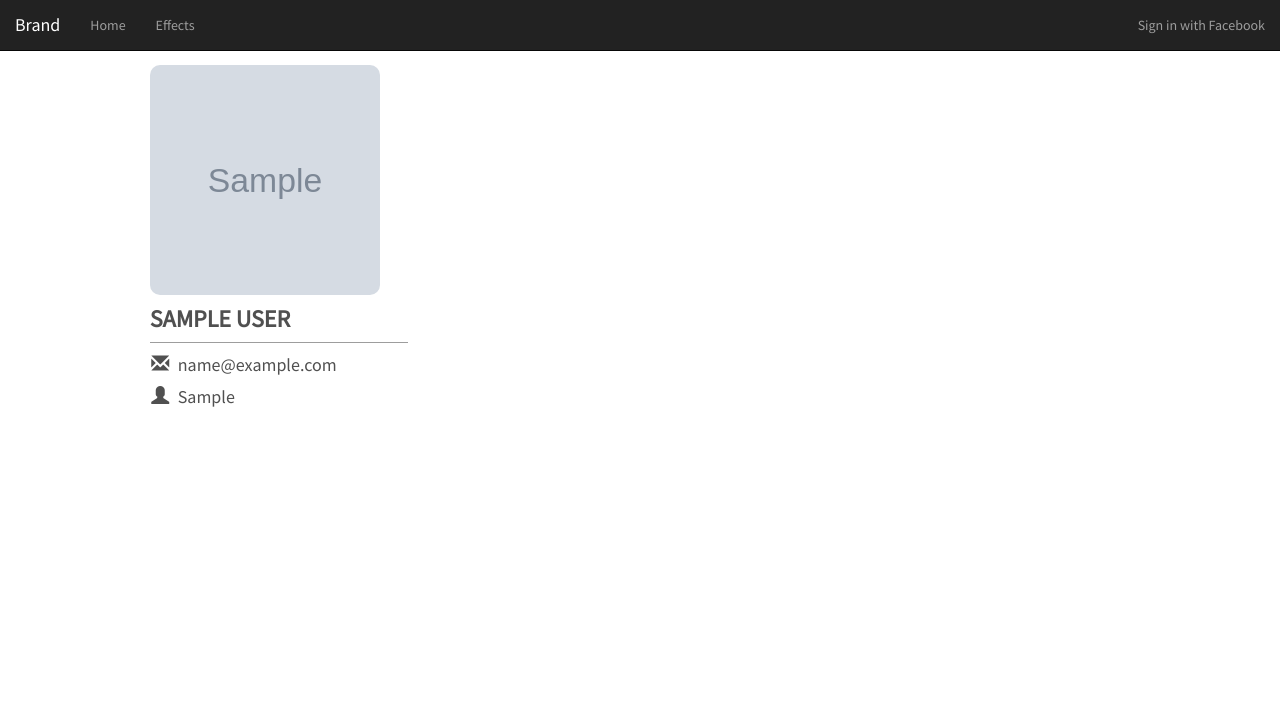
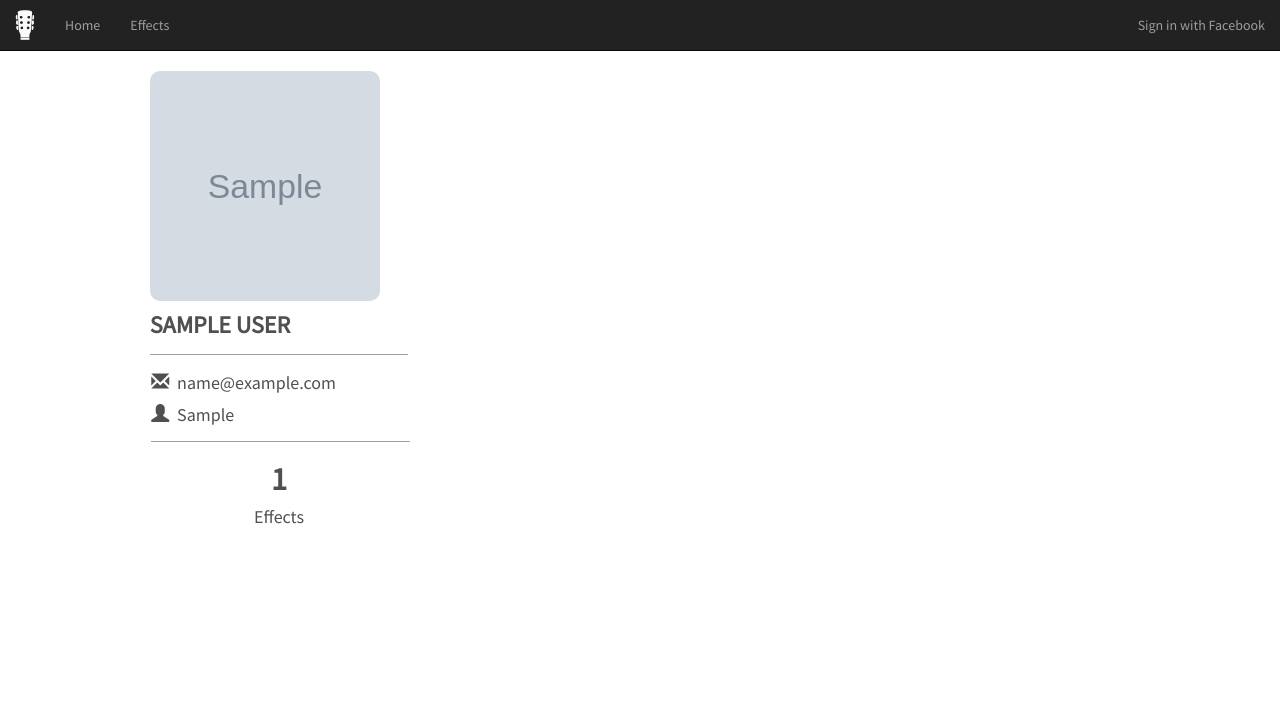
Before and after one commit to Neirijnck/OpenSourceGuitarPedal, a Node server app: template views/pages/profile.ejs in a window 1280 px wide. Shown: the top 723 px of the page. Run offline with Node 20, Linux system fonts and the light colour scheme; tables that the repository leaves empty hold one stand-in row (values such as "Sample post"); the template is opened without the code that fills it: values that come from a table or form of the project are taken from there, most other values are stand-ins (such as "Sample title", 1, 10 or a date in 2020); grey boxes marked "Sample" are stand-in pictures; some libraries are stand-ins or nearby versions.

Commit message:
Code - V2.8 - Router: delete/download effect, kleine aanpassingen index page + profile page

```diff
--- a/public/stylesheets/style.css
+++ b/public/stylesheets/style.css
@@ -7,6 +7,12 @@ body
 #container {
     position: relative;
 }
+
+/*.navbar-inverse*/
+/*{*/
+    /*background-color: #2c3e50;*/
+    /*border: none;*/
+/*}*/
 
 .mainsection {
     height: 100vh;
@@ -54,7 +60,11 @@ h1 {
 }
 
 #second {
-    background-image: url('../images/pattern.png');
+    background-color: #222;
+    background-image: url('../images/background3.png');
+    background-size: 46%;
+    background-position: center left;
+    background-repeat: no-repeat;
 }
 
 #second #svgguitar {
@@ -241,6 +251,19 @@ h1 {
     width: 85%;
     height: 30%;
     border-bottom: solid 1px #9d9d9d;
+    padding-top: 2%;
+    padding-bottom: 2%;
+}
+
+#totalEffects
+{
+    text-align: center;
+}
+
+#totalEffects h3
+{
+    font-weight: bold;
+    font-size: xx-large;
 }
 
 #titleName
@@ -250,7 +273,12 @@ h1 {
 
 #userProps
 {
+    padding-top: 2%;
+    padding-bottom: 2%;
     margin-left: 8%;
+    width: 85%;
+    height: 30%;
+    border-bottom: solid 1px #9d9d9d;
 }
 
 #profile-effects
--- a/views/pages/index.ejs
+++ b/views/pages/index.ejs
@@ -18,10 +18,10 @@
         </div>
     </section>
     <section id="second" class="mainsection page">
-        <img id="svgguitar" src="/images/guitar.svg" alt="">
+        <!--<img id="svgguitar" src="/images/guitar.svg" alt="">-->
     </section>
-    <section class="mainsection page" id="third">qdfqsdf</section>
-    <section class="mainsection page" id="fourth">qsdfqsdf</section>
+    <section class="mainsection page" id="third"></section>
+    <section class="mainsection page" id="fourth"></section>
 </div>
 <footer></footer>
 
--- a/views/pages/profile.ejs
+++ b/views/pages/profile.ejs
@@ -22,6 +22,10 @@
             <h4><span class="glyphicon glyphicon-envelope profile-icon" aria-hidden="true"></span><%= user.email%></h4>
             <h4><span class="glyphicon glyphicon-user profile-icon" aria-hidden="true"></span><%= user.gender%></h4>
             </div>
+            <div id="totalEffects">
+                <h3><%= myEffects.length%></h3>
+                <h4>Effects</h4>
+            </div>
         </div>
     </section>
 
--- a/views/partials/header.ejs
+++ b/views/partials/header.ejs
@@ -9,7 +9,7 @@
                     <span class="icon-bar"></span>
                     <span class="icon-bar"></span>
                 </button>
-                <a class="navbar-brand" href="/">Brand</a>
+                <a class="navbar-brand" href="/"><img src="/images/favicon_inverse.png" width="30px" style="margin:-5px"  /></a>
             </div>
 
             <!-- Collect the nav links, forms, and other content for toggling -->
```
Also changed, not shown: routes/router.js (+27 -4 lines), public/images/background3.png (added), public/images/favicon.ico, public/images/favicon.png (added), public/images/favicon_inverse.png (added), 1 other file.
